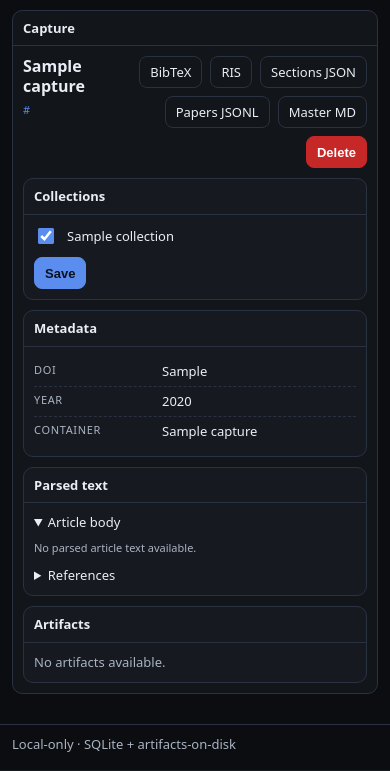
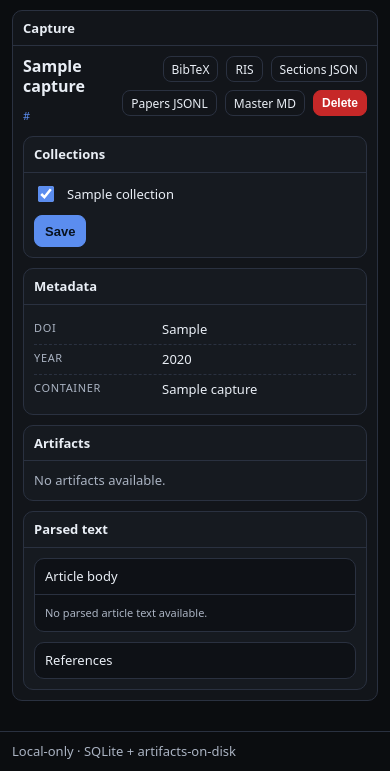
Before and after one commit to ericksamera/paperclip, a Flask app: page /captures/1/ in a window 390 px wide. Shown: the part 74-845 px from the top of the page. Run offline with Flask 3, Linux system fonts and the light colour scheme; tables that the repository leaves empty hold one stand-in row (values such as "Sample post").

Commit message:
feat(templates)!: enhance capture page layout and styling - Improved layout with sidebar and main content sections. - Added new styles for details blocks and artifacts grid. - Updated README for better clarity on usage and structure. - Enhanced CSS for better responsiveness and visual appeal.

```diff
--- a/static/css/components.css
+++ b/static/css/components.css
@@ -133,17 +133,27 @@
   background: rgba(255, 255, 255, 0.03);
 }
 
+/* PREVIEW BLOCKS: wrap long lines (no horizontal scroll) */
 .pre {
   margin: 0;
   padding: 8px;
   border-radius: 10px;
   border: 1px solid var(--line);
   background: #0e1116;
-  overflow: auto;
+
+  /* vertical scroll only */
+  overflow-x: hidden;
+  overflow-y: auto;
   max-height: 320px;
+
   font-family: var(--mono);
   font-size: 11px;
   line-height: 1.4;
+
+  /* wrapping behavior */
+  white-space: pre-wrap; /* preserve newlines, wrap long lines */
+  overflow-wrap: anywhere; /* break long tokens/URLs */
+  word-break: break-word; /* fallback for older engines */
 }
 
 .clean {
--- a/static/css/pages/capture.css
+++ b/static/css/pages/capture.css
@@ -1,25 +1,49 @@
 .capture-head {
   display: flex;
-  gap: 10px;
-  align-items: start;
+  gap: 12px;
+  align-items: flex-start;
   justify-content: space-between;
-  margin-bottom: 10px;
+  margin-bottom: 12px;
 }
+
+.capture-title {
+  margin: 0 0 6px;
+  font-size: 16px;
+  font-weight: 800;
+  line-height: 1.25;
+}
+
+.capture-sub {
+  display: grid;
+  gap: 6px;
+}
+
 .capture-actions {
   display: flex;
   gap: 8px;
   flex-wrap: wrap;
   justify-content: flex-end;
+  align-items: center;
 }
 .capture-actions form {
   margin: 0;
 }
 
-.grid2 {
+/* New: sidebar + main layout (better when Parsed text is collapsed) */
+.capture-grid {
   display: grid;
-  grid-template-columns: 1fr 1fr;
+  grid-template-columns: 320px 1fr;
   gap: 10px;
   align-items: start;
+}
+.capture-sidebar {
+  display: grid;
+  gap: 10px;
+}
+.capture-main {
+  display: grid;
+  gap: 10px;
+  min-width: 0;
 }
 
 .kv {
@@ -55,8 +79,66 @@
   font-size: 13px;
 }
 
+/* Details blocks (Parsed text + Raw meta) */
+.details {
+  border: 1px solid var(--line);
+  border-radius: 10px;
+  background: #0e1116;
+  overflow: hidden;
+}
+.details + .details {
+  margin-top: 10px;
+}
+.details summary {
+  cursor: pointer;
+  padding: 8px 10px;
+  user-select: none;
+  display: flex;
+  gap: 8px;
+  align-items: baseline;
+  justify-content: space-between;
+  color: var(--fg);
+}
+.details summary:hover {
+  background: rgba(255, 255, 255, 0.03);
+}
+.details .details-meta {
+  color: var(--muted);
+  font-size: 11px;
+  white-space: nowrap;
+}
+.details .details-body {
+  padding: 10px;
+  border-top: 1px solid var(--line);
+}
+
+/* Artifacts list as a neat grid */
+.artifacts-grid {
+  display: grid;
+  grid-template-columns: 1fr 1fr;
+  gap: 6px;
+}
+.artifact-link {
+  display: block;
+  padding: 6px 8px;
+  border: 1px solid var(--line);
+  border-radius: 10px;
+  background: #0e1116;
+  font-family: var(--mono);
+  font-size: 11px;
+  color: var(--fg);
+  overflow-wrap: anywhere;
+}
+.artifact-link:hover {
+  border-color: color-mix(in oklab, var(--line) 40%, var(--fg) 60%);
+  text-decoration: none;
+}
+
 @media (max-width: 980px) {
-  .grid2 {
+  .capture-grid {
+    grid-template-columns: 1fr;
+  }
+  .artifacts-grid {
     grid-template-columns: 1fr;
   }
 }
--- a/templates/capture.html
+++ b/templates/capture.html
@@ -6,13 +6,11 @@
     <div class="panel__title">Capture</div>
     <div class="panel__body">
       <div class="capture-head">
-        <div>
-          <h2 style="margin: 0 0 6px">{{ capture.title }}</h2>
+        <div class="capture-sub">
+          <h2 class="capture-title">{{ capture.title }}</h2>
 
           {% if citation.authors_str %}
-            <div class="muted small" style="margin: 0 0 6px">
-              {{ citation.authors_str }}
-            </div>
+            <div class="muted small">{{ citation.authors_str }}</div>
           {% endif %}
 
           <div class="muted small">
@@ -26,7 +24,7 @@
           </div>
 
           {% if meta.abstract %}
-            <div style="margin-top: 10px">
+            <div style="margin-top: 6px">
               <div class="muted small" style="margin-bottom: 4px">Abstract</div>
               <div>{{ meta.abstract }}</div>
             </div>
@@ -35,27 +33,27 @@
 
         <div class="capture-actions">
           <a
-            class="btn"
+            class="btn btn--sm"
             href="{{ url_for('export_bibtex', capture_id=capture.id) }}"
             >BibTeX</a
           >
           <a
-            class="btn"
+            class="btn btn--sm"
             href="{{ url_for('export_ris', capture_id=capture.id) }}"
             >RIS</a
           >
           <a
-            class="btn"
+            class="btn btn--sm"
             href="{{ url_for('export_sections_json', capture_id=capture.id) }}"
             >Sections JSON</a
           >
           <a
-            class="btn"
+            class="btn btn--sm"
             href="{{ url_for('export_papers_jsonl', capture_id=capture.id) }}"
             >Papers JSONL</a
           >
           <a
-            class="btn"
+            class="btn btn--sm"
             href="{{ url_for('export_master_md', capture_id=capture.id) }}"
             >Master MD</a
           >
@@ -67,13 +65,16 @@
           >
             <input type="hidden" name="capture_ids" value="{{ capture.id }}" />
             <input type="hidden" name="next" value="{{ url_for('library') }}" />
-            <button class="btn btn--danger" type="submit">Delete</button>
+            <button class="btn btn--danger btn--sm" type="submit">
+              Delete
+            </button>
           </form>
         </div>
       </div>
 
-      <div class="grid2">
-        <div>
+      <div class="capture-grid">
+        <!-- Sidebar -->
+        <aside class="capture-sidebar">
           <div class="panel inner">
             <div class="panel__title">Collections</div>
             <div class="panel__body">
@@ -102,7 +103,7 @@
             </div>
           </div>
 
-          <div class="panel inner" style="margin-top: 10px">
+          <div class="panel inner">
             <div class="panel__title">Metadata</div>
             <div class="panel__body">
               <div class="kv">
@@ -134,108 +135,104 @@
             </div>
           </div>
 
-          <div class="panel inner" style="margin-top: 10px">
+          <div class="panel inner">
+            <div class="panel__title">Artifacts</div>
+            <div class="panel__body">
+              {% if artifacts and artifacts|length > 0 %}
+                <div class="artifacts-grid">
+                  {% for a in artifacts %}
+                    <a
+                      class="artifact-link"
+                      href="{{ a.url }}"
+                      target="_blank"
+                      rel="noopener noreferrer"
+                      >{{ a.name }}</a
+                    >
+                  {% endfor %}
+                </div>
+              {% else %}
+                <div class="muted">No artifacts available.</div>
+              {% endif %}
+            </div>
+          </div>
+        </aside>
+
+        <!-- Main -->
+        <section class="capture-main">
+          <div class="panel inner">
             <div class="panel__title">Parsed text</div>
             <div class="panel__body">
-              <details open>
-                <summary style="cursor:pointer;">
-                  Article body
+              <details class="details" open>
+                <summary>
+                  <span>Article body</span>
                   {% if parsed.article.exists %}
-                    <span class="muted small"
-                      >·
+                    <span class="details-meta">
                       <a
                         href="{{ parsed.article.url }}"
                         target="_blank"
                         rel="noopener noreferrer"
                         >article.txt</a
-                      ></span
                       >
-                    <span class="muted small"
-                      >· {{ parsed.article.chars }}
-                      chars{% if parsed.article.truncated %}(truncated){% endif %}</span
-                    >
+                      · {{ parsed.article.chars }}
+                      chars{% if parsed.article.truncated %}(truncated){% endif %}
+                    </span>
                   {% endif %}
                 </summary>
-
+                <div class="details-body">
                   {% if parsed.article.exists and parsed.article.text %}
-                  <pre class="pre" style="margin-top: 8px">
-{{ parsed.article.text }}</pre
-                  >
+                    <pre class="pre">{{ parsed.article.text }}</pre>
                   {% else %}
-                  <div class="muted small" style="margin-top: 8px">
+                    <div class="muted small">
                       No parsed article text available.
                     </div>
                   {% endif %}
+                </div>
               </details>
 
-              <div style="height:10px"></div>
-
-              <details>
-                <summary style="cursor:pointer;">
-                  References
+              <details class="details">
+                <summary>
+                  <span>References</span>
                   {% if parsed.references.exists %}
-                    <span class="muted small"
-                      >·
+                    <span class="details-meta">
                       <a
                         href="{{ parsed.references.url }}"
                         target="_blank"
                         rel="noopener noreferrer"
                         >references.txt</a
-                      ></span
                       >
-                    <span class="muted small"
-                      >· {{ parsed.references.chars }}
-                      chars{% if parsed.references.truncated %}(truncated){% endif %}</span
-                    >
+                      · {{ parsed.references.chars }}
+                      chars{% if parsed.references.truncated %}(truncated){% endif %}
+                    </span>
                   {% endif %}
                 </summary>
-
+                <div class="details-body">
                   {% if parsed.references.exists and parsed.references.text %}
-                  <pre class="pre" style="margin-top: 8px">
-{{ parsed.references.text }}</pre
-                  >
+                    <pre class="pre">{{ parsed.references.text }}</pre>
                   {% else %}
-                  <div class="muted small" style="margin-top: 8px">
-                    No references text available.
+                    <div class="muted small">No references text available.</div>
+                  {% endif %}
                 </div>
-                {% endif %}
               </details>
-            </div>
-          </div>
-        </div>
-
-        <div>
-          <div class="panel inner">
-            <div class="panel__title">Artifacts</div>
-            <div class="panel__body">
-              {% if artifacts and artifacts|length > 0 %}
-                <ul class="clean">
-                  {% for a in artifacts %}
-                    <li>
-                      <a
-                        href="{{ a.url }}"
-                        target="_blank"
-                        rel="noopener noreferrer"
-                        >{{ a.name }}</a
-                      >
-                    </li>
-                  {% endfor %}
-                </ul>
-              {% else %}
-                <div class="muted">No artifacts available.</div>
-              {% endif %}
             </div>
           </div>
 
           {% if meta.meta %}
-            <div class="panel inner" style="margin-top: 10px">
-              <div class="panel__title">Raw head meta</div>
+            <div class="panel inner">
+              <div class="panel__title">Head meta</div>
               <div class="panel__body">
+                <details class="details">
+                  <summary>
+                    <span>Raw head meta (debug)</span>
+                    <span class="details-meta">JSON</span>
+                  </summary>
+                  <div class="details-body">
                     <pre class="pre">{{ meta.meta | tojson(indent=2) }}</pre>
+                  </div>
+                </details>
               </div>
             </div>
           {% endif %}
-        </div>
+        </section>
       </div>
     </div>
   </div>
```
Also changed, not shown: README.md. Lines whose indentation alone changed are shown as unchanged.
